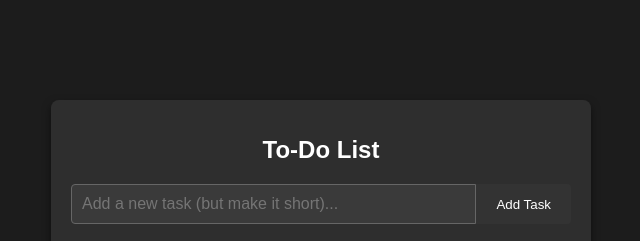
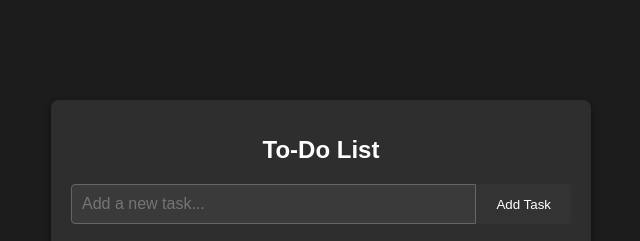
Before and after one commit to IDGxDraGon/To_Do_List, a plain HTML site: page index.html in a window 1280 px wide. Shown: the top 241 px of the page, 319-959 px from the left. Drawn offline with Linux system fonts and the light colour scheme.

Commit message:
Update index.html

```diff
--- a/index.html
+++ b/index.html
@@ -13,7 +13,7 @@
         <input
           type="text"
           id="todo-input"
-          placeholder="Add a new task (but make it short)..." />
+          placeholder="Add a new task..." />
         <button type="submit">Add Task</button>
       </form>
       <ul id="todo-list"></ul>
```
